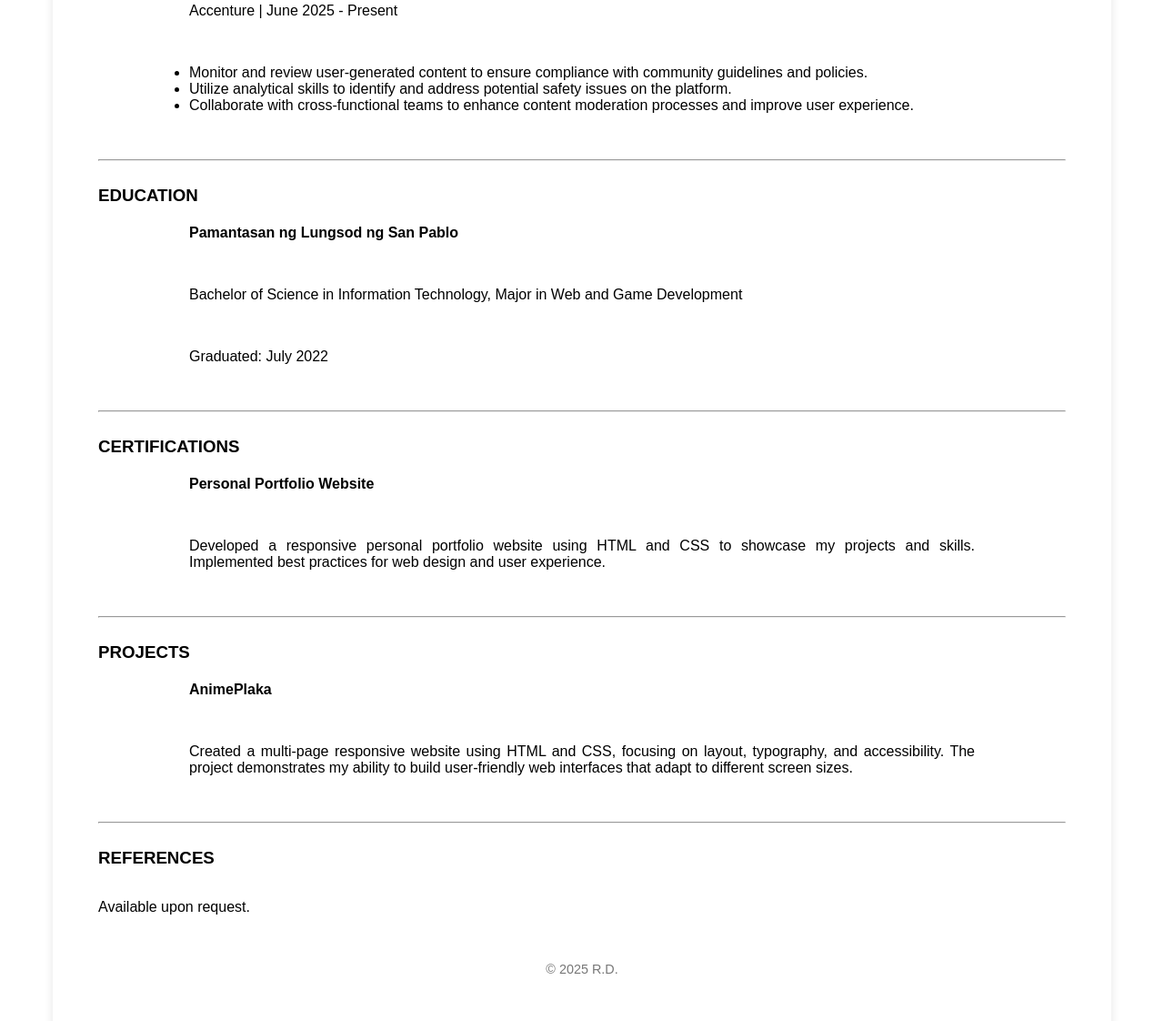
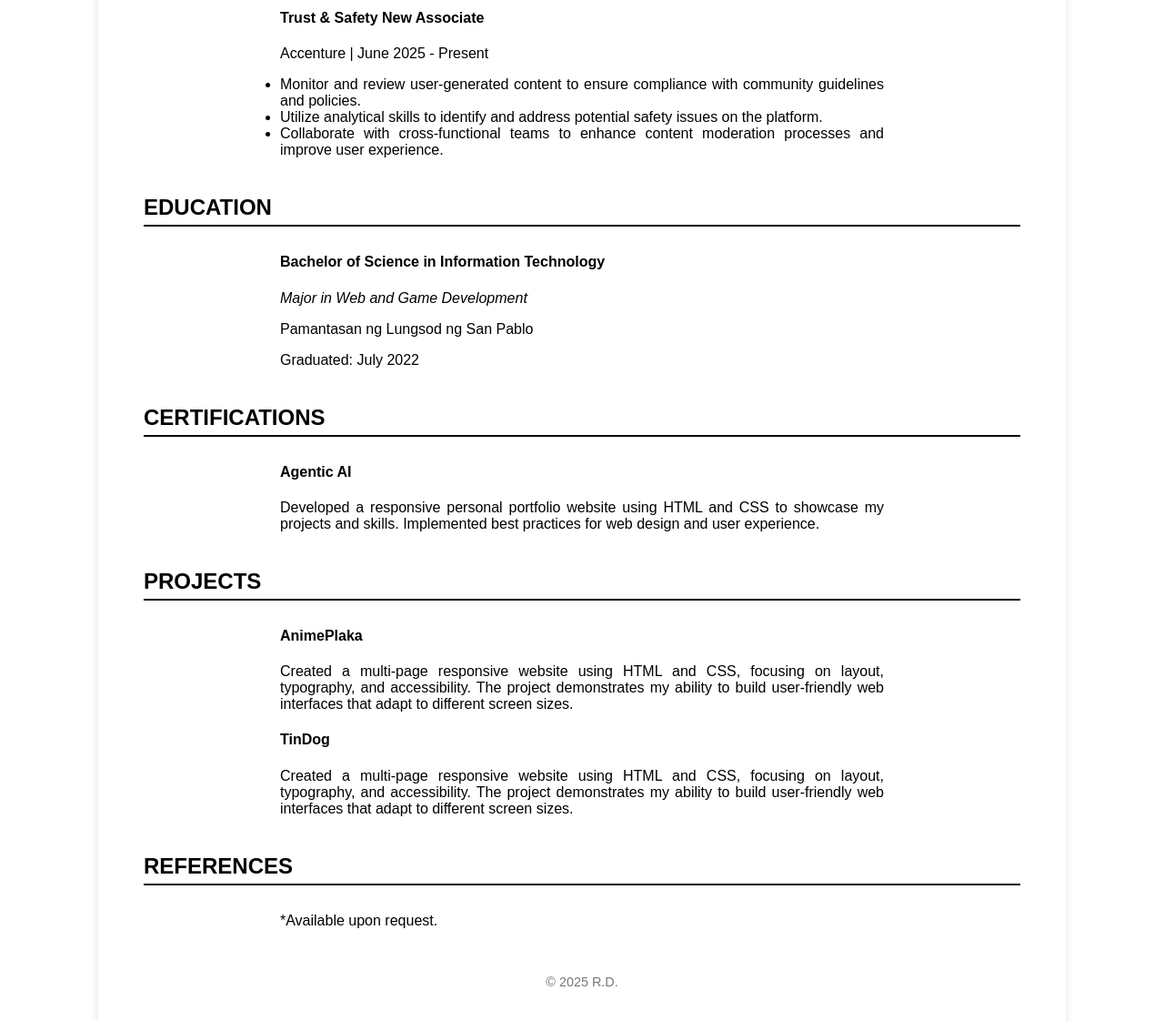
Before and after one commit to meodagohoy/resume, a plain HTML site: page index.html in a window 1280 px wide. Shown: the part 884-2006 px from the top of the page at 91% size. Drawn offline with Linux system fonts and the light colour scheme.

Commit message:
Format styles

```diff
--- a/index.html
+++ b/index.html
@@ -10,20 +10,18 @@
     <div class="container">
         <section class="profile">
             <h1 id="name">ROMEO DAGOHOY</h1>
-            <h2>Front-end Web Developer</h2>
+            <h2>Full-Stack Web Developer</h2>
             <p>
                 Email: <a href="mailto:meo.dagohoy@gmail.com">meo.dagohoy@gmail.com</a> |
                 Phone: +63 9266498805 |
                 LinkedIn: <a href="https://www.linkedin.com/in/meodagohoy/">linkedin.com/in/meodagohoy</a> |
                 GitHub: <a href="https://github.com/meodagohoy">github.com/meodagohoy</a>
             </p>
-            <hr>
         </section>
 
         <section class="summary">
             <h3>SUMMARY</h3>
             <p>Front-End Web Developer with a Bachelor’s degree in Information Technology major in Web and Game Development. Skilled in HTML, CSS, Git, and GitHub, with ongoing learning in JavaScript, Figma, and Generative AI. Currently working as a Trust & Safety Associate at Accenture, bringing strong attention to detail, analytical thinking, and a commitment to quality. Passionate about building responsive, user-friendly interfaces and continuously improving my technical and design capabilities.</p>
-            <hr>
         </section>
 
         <section class="skills">
@@ -36,45 +34,46 @@
                 <li>Figma (Learning)</li>
                 <li>Generative AI (Learning)</li>
             </ul>
-            <hr>
         </section>
 
         <section class="experience">
             <h3>EXPERIENCE</h3>
-            <h4>Trust & Safety Associate</h4>
+            <h4>Trust & Safety New Associate</h4>
             <p>Accenture | June 2025 - Present</p>
             <ul>
                 <li>Monitor and review user-generated content to ensure compliance with community guidelines and policies.</li>
                 <li>Utilize analytical skills to identify and address potential safety issues on the platform.</li>
                 <li>Collaborate with cross-functional teams to enhance content moderation processes and improve user experience.</li>
             </ul>
-            <hr>
         </section>
 
         <section class="education">
             <h3>EDUCATION</h3>
-            <h4>Pamantasan ng Lungsod ng San Pablo</h4>
-            <p>Bachelor of Science in Information Technology, Major in Web and Game Development<br>
+            <h4>Bachelor of Science in Information Technology</h4>
+            <p><i>Major in Web and Game Development</i></p>
+            <p>Pamantasan ng Lungsod ng San Pablo</p>
             <p>Graduated: July 2022</p>
-            <hr>
         </section>
 
         <section class="certifications">
             <h3>CERTIFICATIONS</h3>
-            <h4>Personal Portfolio Website</h4>
+            <h4>Agentic AI</h4>
             <p>Developed a responsive personal portfolio website using HTML and CSS to showcase my projects and skills. Implemented best practices for web design and user experience.</p>
-            <hr>
         </section>
 
         <section class="projects">
             <h3>PROJECTS</h3>
             <h4>AnimePlaka</h4>
             <p>Created a multi-page responsive website using HTML and CSS, focusing on layout, typography, and accessibility. The project demonstrates my ability to build user-friendly web interfaces that adapt to different screen sizes.</p>
-            <hr>
+            <h4>TinDog</h4>
+            <p>Created a multi-page responsive website using HTML and CSS, focusing on layout, typography, and accessibility. The project demonstrates my ability to build user-friendly web interfaces that adapt to different screen sizes.</p>
         </section>
 
-        <h3>REFERENCES</h3>
-        <p>Available upon request.</p>
+        <section class="references">
+            <h3>REFERENCES</h3>
+            <p>*Available upon request.</p>
+        </section>
+
 
         <footer>
             <p>&copy; 2025 R.D.</p>
--- a/styles.css
+++ b/styles.css
@@ -1,8 +1,7 @@
-.container
-{
+.container {
     display: flex;
     flex-direction: column;
-    margin: 50px;
+    margin: 100px;
     padding: 50px;
     font-family: Arial, Helvetica, sans-serif;
     border: 1px #c7bcbc;
@@ -10,38 +9,50 @@
     background-color: #fff;
 }
 
-.profile
-{
+.profile {
     text-align: center;
-    margin-bottom: 30px;
+    margin-bottom: 50px;
 }
-#name
-{
+
+#name {
     font-size: 40px;
     font-weight: bold;
     margin-bottom: 10px;
 }
 
-a
-{
+section h3 {
+    border-bottom: 2px solid #000;
+    padding-bottom: 5px;
+    margin-bottom: 30px;
+    font-size: 24px;
+}
+
+a {
     text-decoration: none;
     color: black;
 }
 
-a:hover
-{
+a:hover {
     color: #0816db;
 }
 
-.summary>p, .summary>h4, .skills>ul, .skills>h4, .experience>p, .experience>ul, .experience>h4, .education>p, .education>h4, .certifications>p, .certifications>h4, .projects>p, .projects>h4
-{
-    padding: 0px 100px ;
+.summary>p,
+.skills>ul,
+.experience>h4,
+.experience>p,
+.experience>ul,
+.education>h4,
+.education>p,
+.certifications>h4,
+.certifications>p,
+.projects>h4,
+.projects>p,
+.references>p {
+    padding: 0px 150px;
     text-align: justify;
-    margin-bottom: 50px;
 }
 
-footer
-{
+footer {
     text-align: center;
     font-size: 0.9rem;
     color: #777;
```
